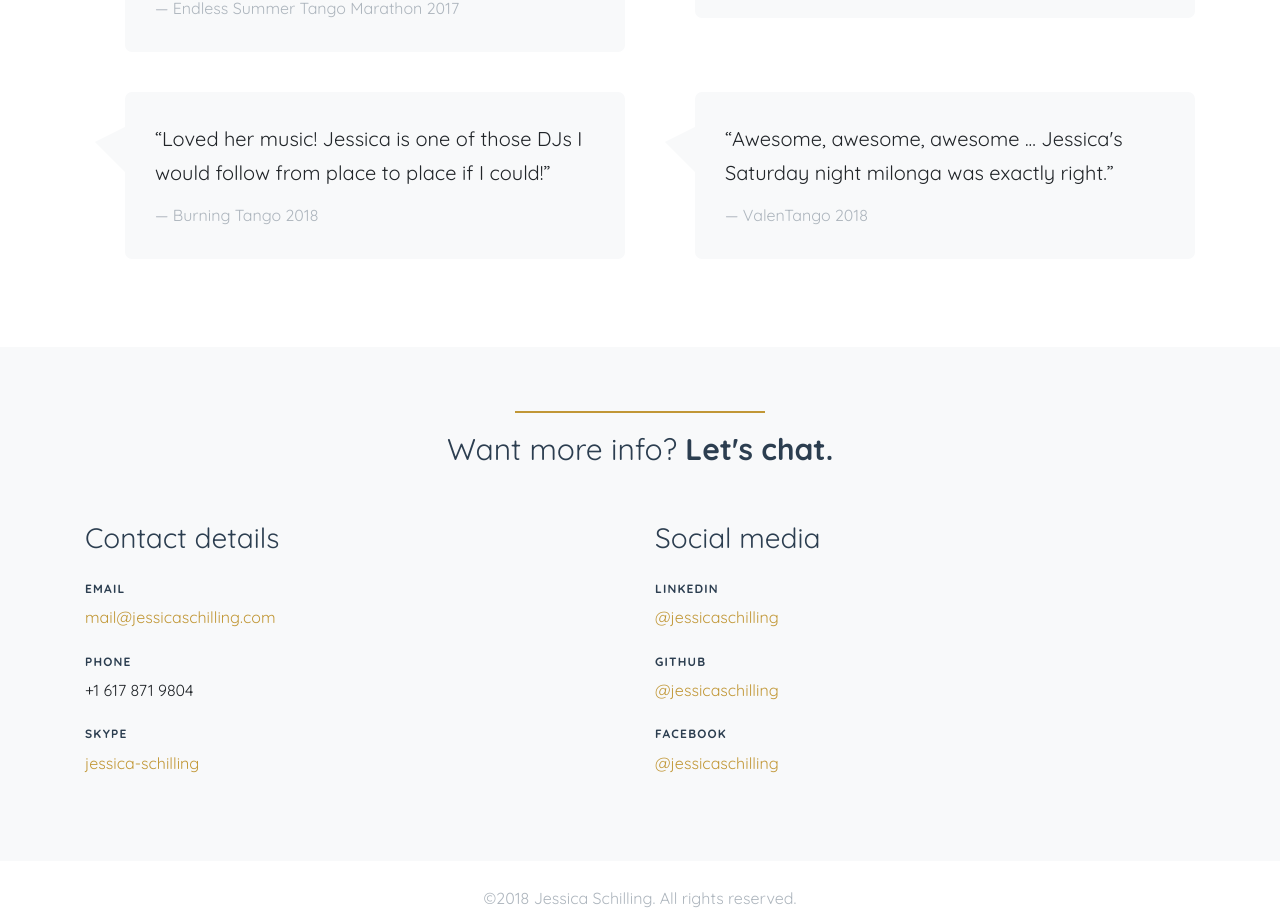
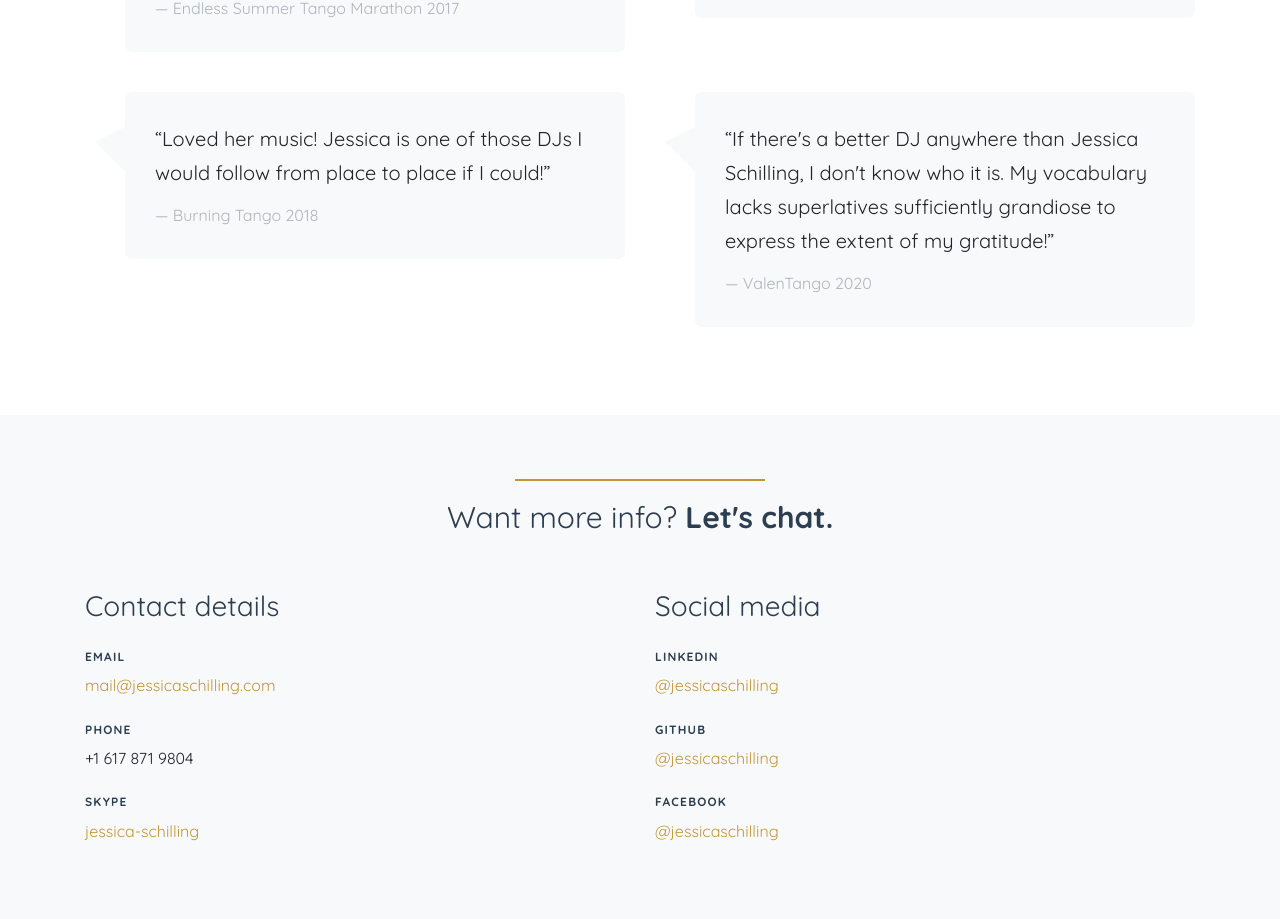
Before and after one commit to jessicaschilling/portfolio, a React (Create React App) app: page / in a window 1280 px wide. Shown: the part 7038-7957 px from the top of the page. Built offline with nearby package versions, Linux system fonts and the light colour scheme.

Commit message:
Update testimonials, add playlist link to Jetset

```diff
--- a/src/App.js
+++ b/src/App.js
@@ -548,7 +548,7 @@ class App extends Component {
                   <h3>Live events &amp; radio</h3>
                   <ul>
                     <li className="site-check"><a href="http://www.afterfm.com/IrisBerkeley" target="_blank" rel="noopener noreferrer">Afternoon Sound Alternative</a> and <a href="http://www.afterfm.com/IrisBerkeley" target="_blank" rel="noopener noreferrer">Sleepless Nights</a>, KGNU-FM</li>
-                    <li className="site-check"><a href="https://www.mixcloud.com/irisberkeley" target="_blank" rel="noopener noreferrer">Modern Jetset</a> and <a href="https://www.mixcloud.com/irisberkeley/playlists/the-cover-up-radio-1190/" target="_blank" rel="noopener noreferrer">The Cover-Up</a>, KVCU Radio 1190</li>
+                    <li className="site-check"><a href="https://www.mixcloud.com/irisberkeley/playlists/modern-jetset-radio-1190/" target="_blank" rel="noopener noreferrer">Modern Jetset</a> and <a href="https://www.mixcloud.com/irisberkeley/playlists/the-cover-up-radio-1190/" target="_blank" rel="noopener noreferrer">The Cover-Up</a>, KVCU Radio 1190</li>
                     <li className="site-check"><a href="https://www.mixcloud.com/irisberkeley/playlists/interface-message-processor/" target="_blank" rel="noopener noreferrer">Interface Message Processor</a> monthly mixtape, Mixcloud</li>
                     <li className="site-check">Residency at Marina's by the Sea, Susak, Croatia, July 2019</li>
                   </ul>
@@ -639,8 +639,8 @@ class App extends Component {
           <div className="col-md-6">
               <div className="blockquote d-flex mb-4">
                 <blockquote className="blockquote-quote">
-                  <p>&ldquo;Awesome, awesome, awesome ... Jessica's Saturday night milonga was exactly right.&rdquo;</p>
-                  <div className="blockquote-quote-author">&mdash; ValenTango 2018</div>
+                  <p>&ldquo;If there's a better DJ anywhere than Jessica Schilling, I don't know who it is. My vocabulary lacks superlatives sufficiently grandiose to express the extent of my gratitude!&rdquo;</p>
+                  <div className="blockquote-quote-author">&mdash; ValenTango 2020</div>
                 </blockquote>
               </div>
           </div>
```
